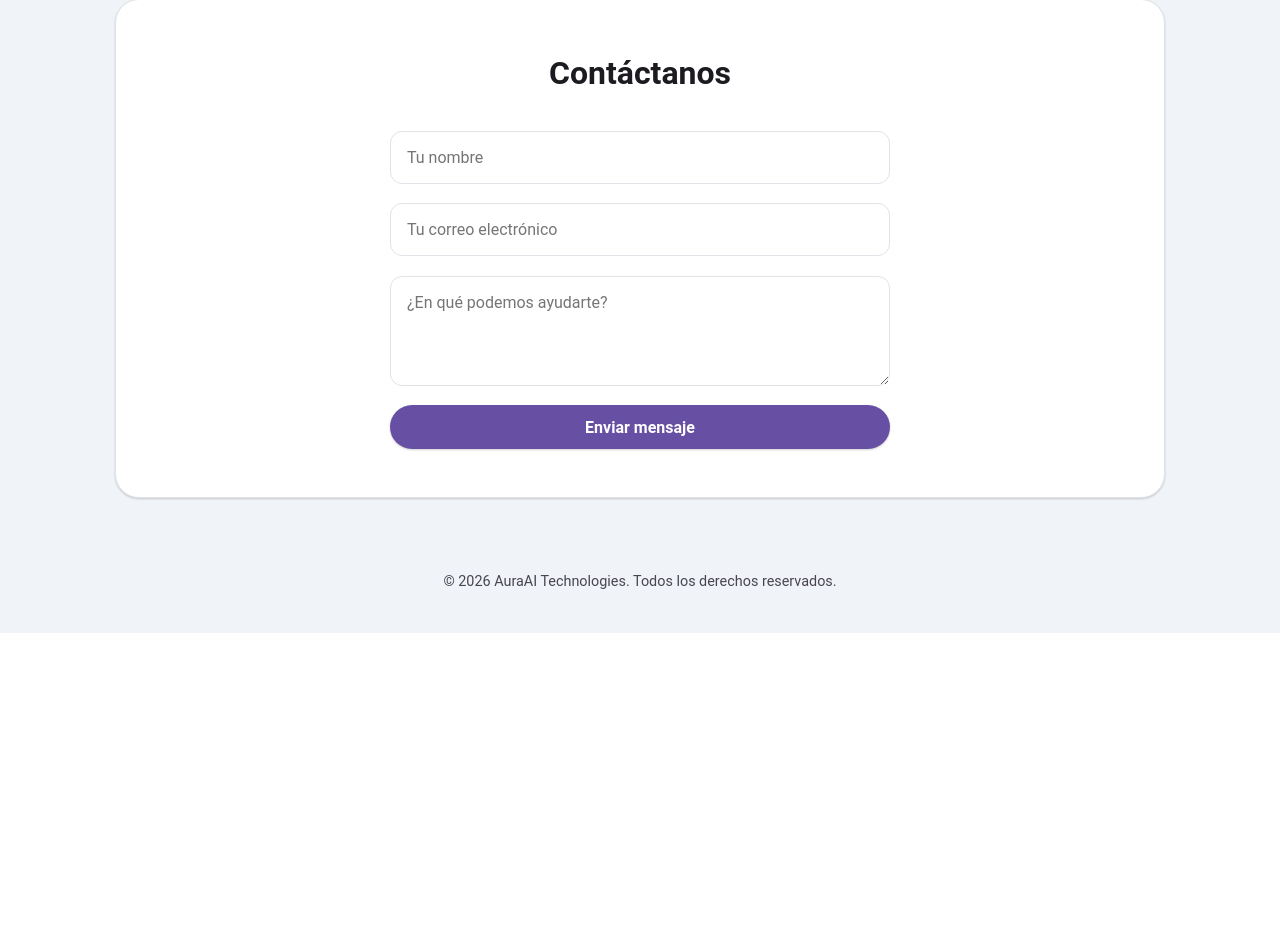
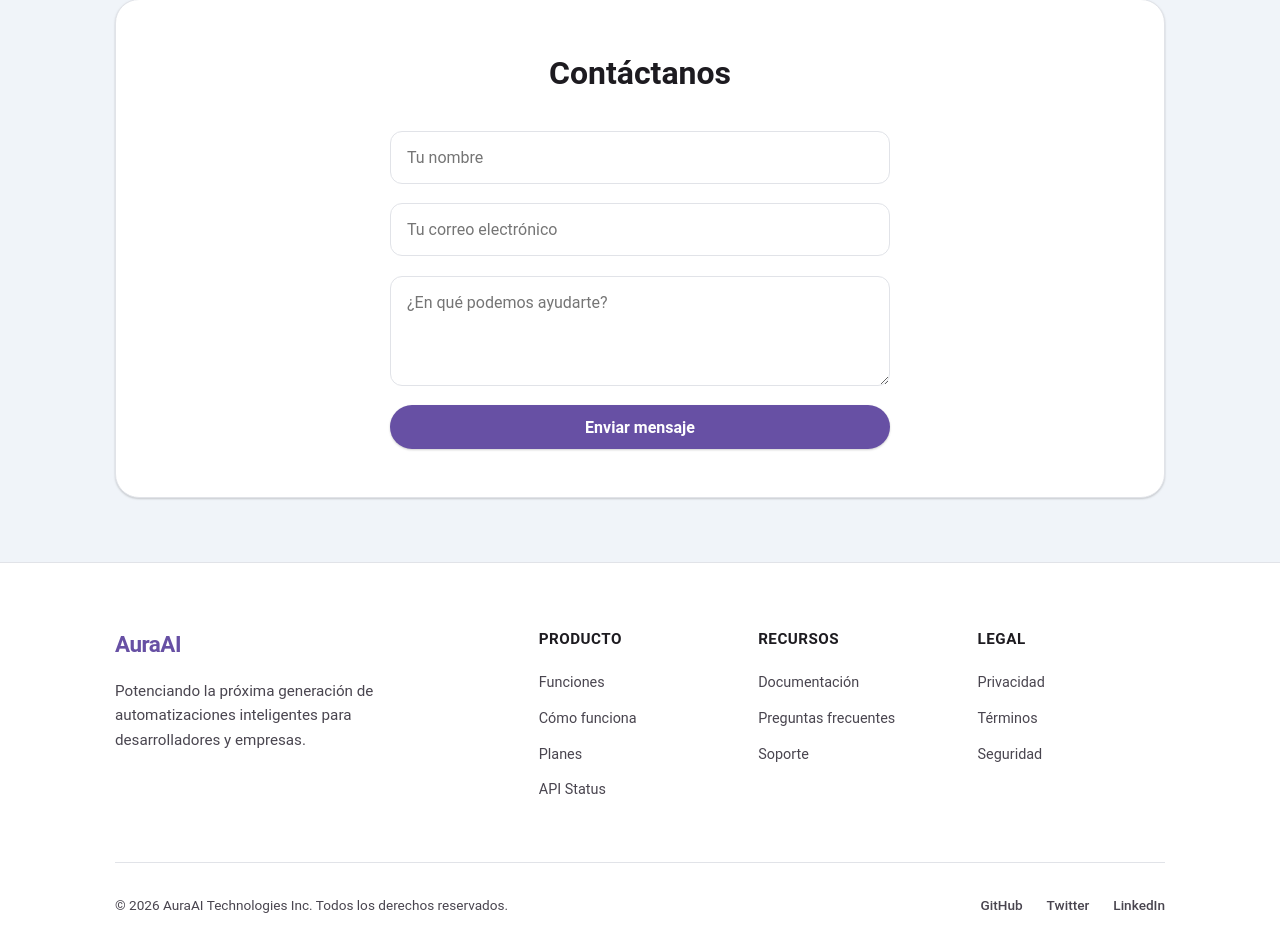
Before and after one commit to zxkiidev/Inmind, a Flask app: page / in a window 1280 px wide. Shown: the part 2091-3040 px from the top of the page. Before the commit the page ends 2724 px from the top, so only its background shows below. Run offline with Flask 3, Linux system fonts and the light colour scheme.

Commit message:
Actualizacion del README con imagenes incluidas, asi como actualizacion del archivio CSS y index.

```diff
--- a/static/css/style.css
+++ b/static/css/style.css
@@ -23,6 +23,10 @@
   margin: 0;
   padding: 0;
   font-family: 'Roboto', system-ui, -apple-system, sans-serif;
+}
+
+html {
+  scroll-behavior: smooth;
 }
 
 body {
@@ -346,3 +350,105 @@ footer {
   opacity: 1;
   transform: translateY(0);
 }
+
+/* Footer *//* --- Footer Pro & Responsive --- */
+footer.footer {
+  background-color: var(--md-surface);
+  border-top: 1px solid var(--md-outline);
+  padding: 4rem 2rem 2rem 2rem;
+  margin-top: 4rem;
+}
+
+.footer-container {
+  max-width: 1050px;
+  margin: 0 auto;
+  display: grid;
+  grid-template-columns: 1.2fr 2fr;
+  gap: 3rem;
+  padding-bottom: 3rem;
+  border-bottom: 1px solid var(--md-outline);
+  text-align: left;
+}
+
+.footer-brand p {
+  color: var(--md-text-muted);
+  margin: 1rem 0 1.5rem 0;
+  font-size: 0.95rem;
+  max-width: 320px;
+}
+
+
+/* Grid de enlaces */
+.footer-links-grid {
+  display: grid;
+  grid-template-columns: repeat(3, 1fr);
+  gap: 2rem;
+}
+
+.footer-column h4 {
+  font-size: 0.95rem;
+  color: var(--md-text-main);
+  margin-bottom: 1.2rem;
+  font-weight: 700;
+  text-transform: uppercase;
+  letter-spacing: 0.5px;
+}
+
+.footer-column a {
+  display: block;
+  color: var(--md-text-muted);
+  text-decoration: none;
+  margin-bottom: 0.8rem;
+  font-size: 0.9rem;
+  transition: var(--md-transition);
+}
+
+.footer-column a:hover {
+  color: var(--md-primary);
+  transform: translateX(2px);
+}
+
+/* Barra inferior */
+.footer-bottom {
+  max-width: 1050px;
+  margin: 2rem auto 0 auto;
+  display: flex;
+  justify-content: space-between;
+  align-items: center;
+  color: var(--md-text-muted);
+  font-size: 0.85rem;
+}
+
+.social-links {
+  display: flex;
+  gap: 1.5rem;
+}
+
+.social-links a {
+  color: var(--md-text-muted);
+  text-decoration: none;
+  font-weight: 500;
+  transition: var(--md-transition);
+}
+
+.social-links a:hover {
+  color: var(--md-primary);
+}
+
+/* Adaptación Responsive */
+@media (max-width: 768px) {
+  .footer-container {
+    grid-template-columns: 1fr;
+    gap: 2.5rem;
+  }
+
+  .footer-links-grid {
+    grid-template-columns: repeat(2, 1fr);
+  }
+
+  .footer-bottom {
+    flex-direction: column-reverse;
+    gap: 1.2rem;
+    text-align: center;
+  }
+}
--- a/templates/index.html
+++ b/templates/index.html
@@ -107,9 +107,49 @@
     <div id="formResponse" class="response-msg"></div>
   </section>
 
-  <!-- Footer -->
-  <footer>
-    <p>&copy; 2026 AuraAI Technologies. Todos los derechos reservados.</p>
+  <footer class="footer reveal">
+    <div class="footer-container">
+      <!-- Columna 1: Marca y Estado -->
+      <div class="footer-brand">
+        <div class="logo">AuraAI</div>
+        <p>Potenciando la próxima generación de automatizaciones inteligentes para desarrolladores y empresas.</p>
+      </div>
+
+      <!-- Columna 2: Enlaces rápidos -->
+      <div class="footer-links-grid">
+        <div class="footer-column">
+          <h4>Producto</h4>
+          <a href="#features">Funciones</a>
+          <a href="#how-it-works">Cómo funciona</a>
+          <a href="#pricing">Planes</a>
+          <a href="/api/contact">API Status</a>
+        </div>
+
+        <div class="footer-column">
+          <h4>Recursos</h4>
+          <a href="#how-it-works">Documentación</a>
+          <a href="#faq">Preguntas frecuentes</a>
+          <a href="#contact">Soporte</a>
+        </div>
+
+        <div class="footer-column">
+          <h4>Legal</h4>
+          <a href="#">Privacidad</a>
+          <a href="#">Términos</a>
+          <a href="#">Seguridad</a>
+        </div>
+      </div>
+    </div>
+
+    <!-- Línea inferior de Copyright y Redes -->
+    <div class="footer-bottom">
+      <p>&copy; 2026 AuraAI Technologies Inc. Todos los derechos reservados.</p>
+      <div class="social-links">
+        <a href="#" aria-label="GitHub">GitHub</a>
+        <a href="#" aria-label="Twitter">Twitter</a>
+        <a href="#" aria-label="LinkedIn">LinkedIn</a>
+      </div>
+    </div>
   </footer>
 
   <script src="{{ url_for('static', filename='js/scripts.js') }}"></script>
```
Also changed, not shown: README.md, 2 other files.
